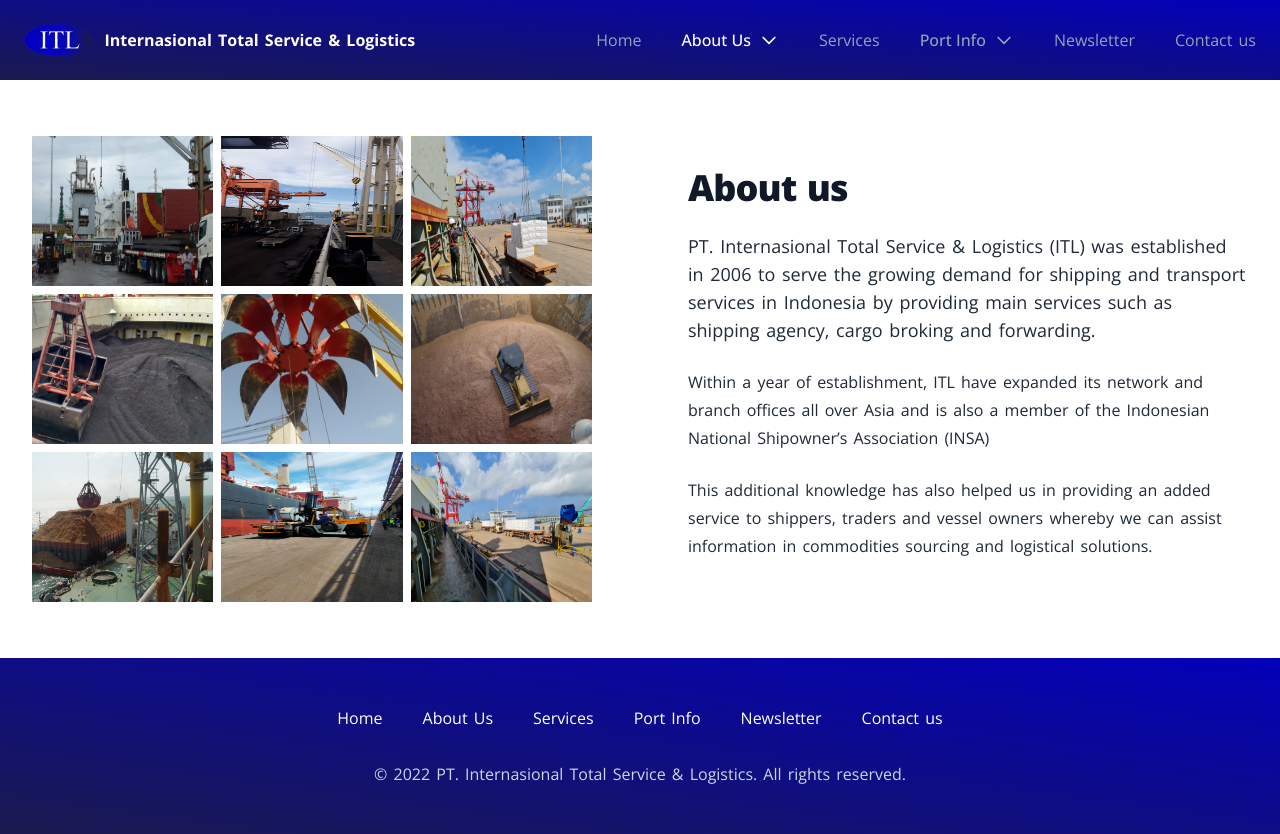
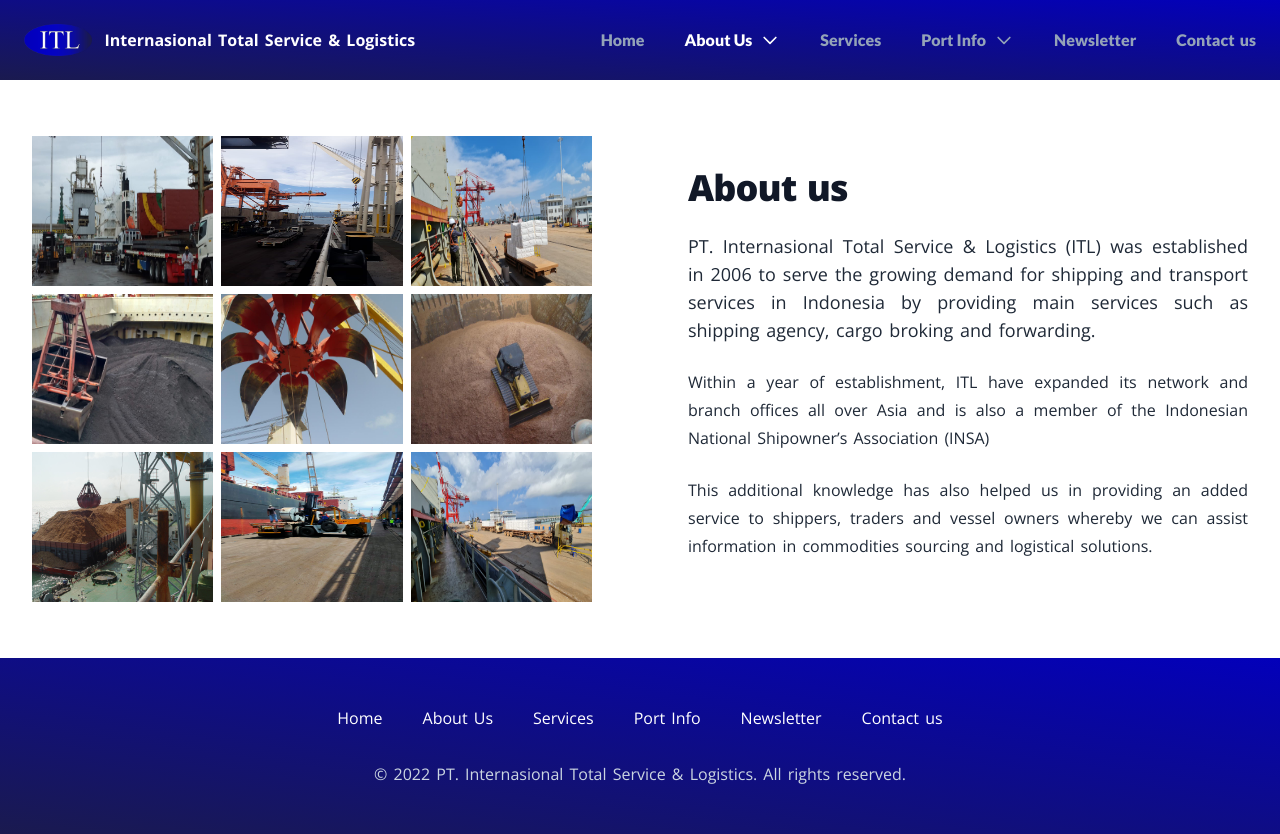
Before and after one commit to itldev2022/website, a Next.js app: page /about-us in a window 1280 px wide. Built offline with nearby package versions, Linux system fonts and the light colour scheme.

Commit message:
feat: adjust font and align

```diff
--- a/src/components/about/AboutUs.tsx
+++ b/src/components/about/AboutUs.tsx
@@ -18,7 +18,7 @@
             <h2 className='font-extrabold text-3xl text-gray-900 tracking-tight sm:text-4xl'>
               About us
             </h2>
-            <div className='mt-6 space-y-6 text-gray-800'>
+            <div className='mt-6 space-y-6 text-gray-800 text-justify'>
               <p className='text-lg'>
                 PT. Internasional Total Service & Logistics (ITL) was
                 established in 2006 to serve the growing demand for shipping and
--- a/src/components/home/AboutUs.tsx
+++ b/src/components/home/AboutUs.tsx
@@ -21,7 +21,7 @@
             <h2 className='font-extrabold text-3xl text-gray-900 tracking-tight sm:text-4xl'>
               About us
             </h2>
-            <div className='font-lato font-light mt-6 space-y-6 text-gray-800'>
+            <div className='font-lato font-light mt-6 space-y-6 text-gray-800 text-justify'>
               <p className='text-lg'>
                 PT. Internasional Total Service & Logistics (ITL) was
                 established in 2006 to serve the growing demand for shipping and
--- a/src/components/home/Services.tsx
+++ b/src/components/home/Services.tsx
@@ -84,7 +84,7 @@
                   <div className='bg-gradient-to-bl flex from-biruMuda h-12 items-center justify-center text-white to-biruTua w-12'>
                     <feature.icon className='h-6 w-6' aria-hidden='true' />
                   </div>
-                  <p className='font-black font-lato leading-6 mt-5 text-gray-900 text-lg'>
+                  <p className='font-black font-lato leading-6 mt-5 text-gray-900 text-lg uppercase'>
                     {feature.name}
                   </p>
                 </dt>
--- a/src/components/home/Strength.tsx
+++ b/src/components/home/Strength.tsx
@@ -51,7 +51,7 @@
                     <h3 className='font-black font-lato mt-8 text-gray-900 text-lg tracking-tight'>
                       {feature.name}
                     </h3>
-                    <p className='font-lato font-light mt-5 text-base text-gray-800'>
+                    <p className='font-lato font-light mt-5 text-base text-gray-800 text-justify'>
                       {feature.description}
                     </p>
                   </div>
--- a/src/components/layout/Navigation.tsx
+++ b/src/components/layout/Navigation.tsx
@@ -32,7 +32,7 @@
   }, []);
 
   return (
-    <header className='sticky top-0 z-50'>
+    <header className='font-black font-lato sticky top-0 z-50'>
       <Popover
         className={`relative ${
           router.pathname !== '/'
@@ -80,10 +80,12 @@
                                 router.asPath.search(item.href) === 0)
                               ? 'text-white'
                               : 'text-slate-400',
-                            'font-medium group inline-flex items-center rounded-md text-base hover:text-white focus:outline-none '
+                            ' group inline-flex items-center rounded-md text-base hover:text-white focus:outline-none '
                           )}
                         >
-                          <span>{item.name}</span>
+                          <span className='font-black font-lato'>
+                            {item.name}
+                          </span>
                           <ChevronDownIcon
                             className={classNames(
                               open ||
@@ -116,7 +118,7 @@
                                     className='-m-3 flex items-start p-3 rounded-lg hover:bg-gray-50'
                                   >
                                     <div className='ml-4'>
-                                      <p className='font-medium text-base text-gray-900'>
+                                      <p className='text-base text-gray-900'>
                                         {item.name}
                                       </p>
                                     </div>
@@ -134,7 +136,7 @@
                     <a
                       className={`transition duration-500 hover:text-white text-base ${
                         router.asPath === item.href
-                          ? 'text-white font-semi'
+                          ? 'text-white '
                           : 'text-slate-400'
                       }`}
                     >
@@ -188,7 +190,7 @@
                       <div
                         className={`flex flex-col gap-2 ${
                           item.href && router.asPath.search(item.href) === 0
-                            ? 'text-white font-semi'
+                            ? 'text-white '
                             : 'text-slate-400'
                         } `}
                         key={item.name}
@@ -201,9 +203,9 @@
                             {item.subMenu.map((link) => (
                               <Link key={link.name} href={link.href || ''}>
                                 <a
-                                  className={`font-medium text-xs hover:text-slate-300 ${
+                                  className={` text-xs hover:text-slate-300 ${
                                     router.asPath === link.href
-                                      ? 'text-white font-semi'
+                                      ? 'text-white '
                                       : 'text-slate-400'
                                   }`}
                                 >
@@ -217,9 +219,9 @@
                     ) : (
                       <Link key={item.name} href={item.href || ''}>
                         <a
-                          className={`font-medium text-base hover:text-slate-300 ${
+                          className={` text-base hover:text-slate-300 ${
                             router.asPath === item.href
-                              ? 'text-white font-semi'
+                              ? 'text-white '
                               : 'text-slate-400'
                           }`}
                         >
```
